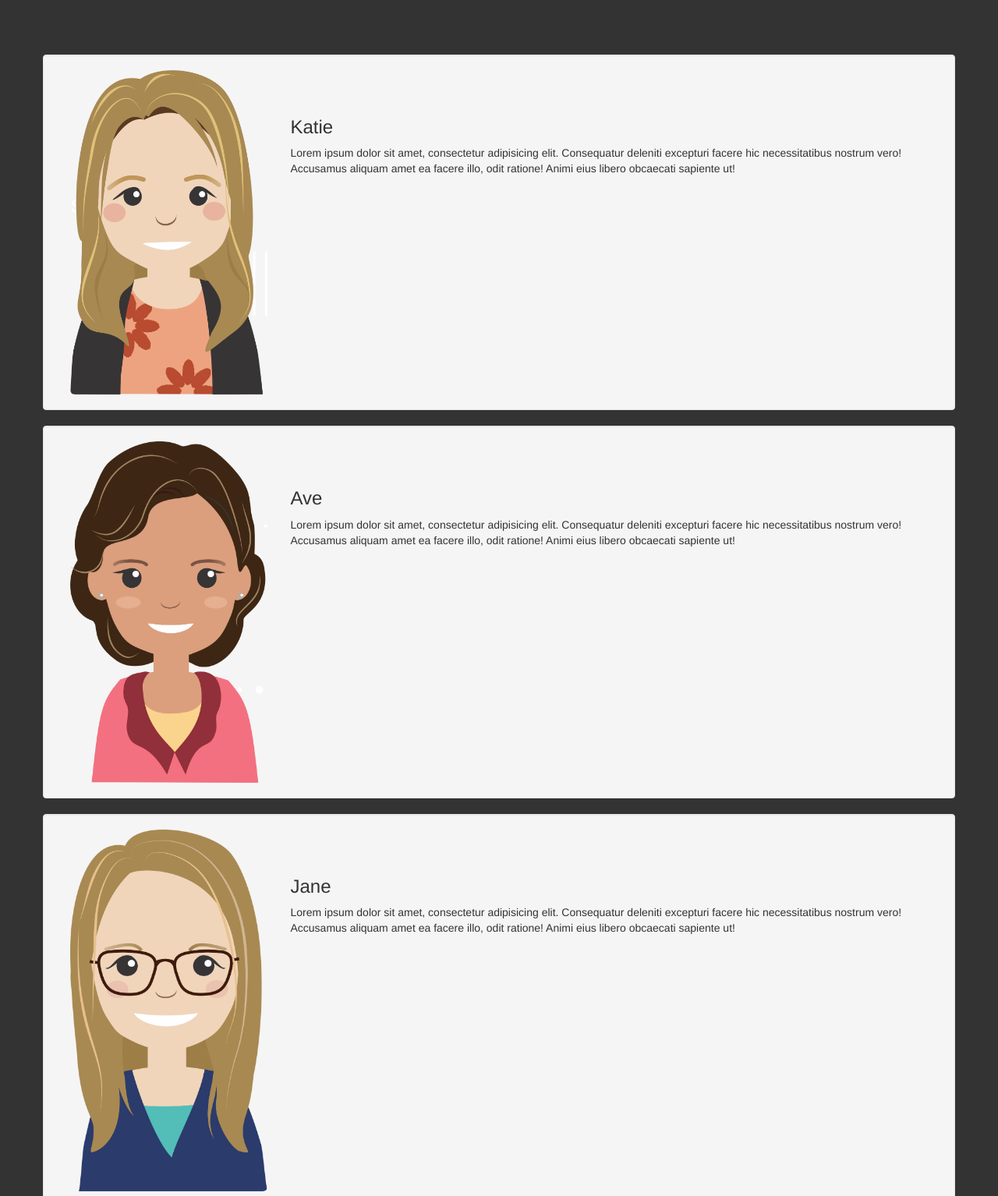
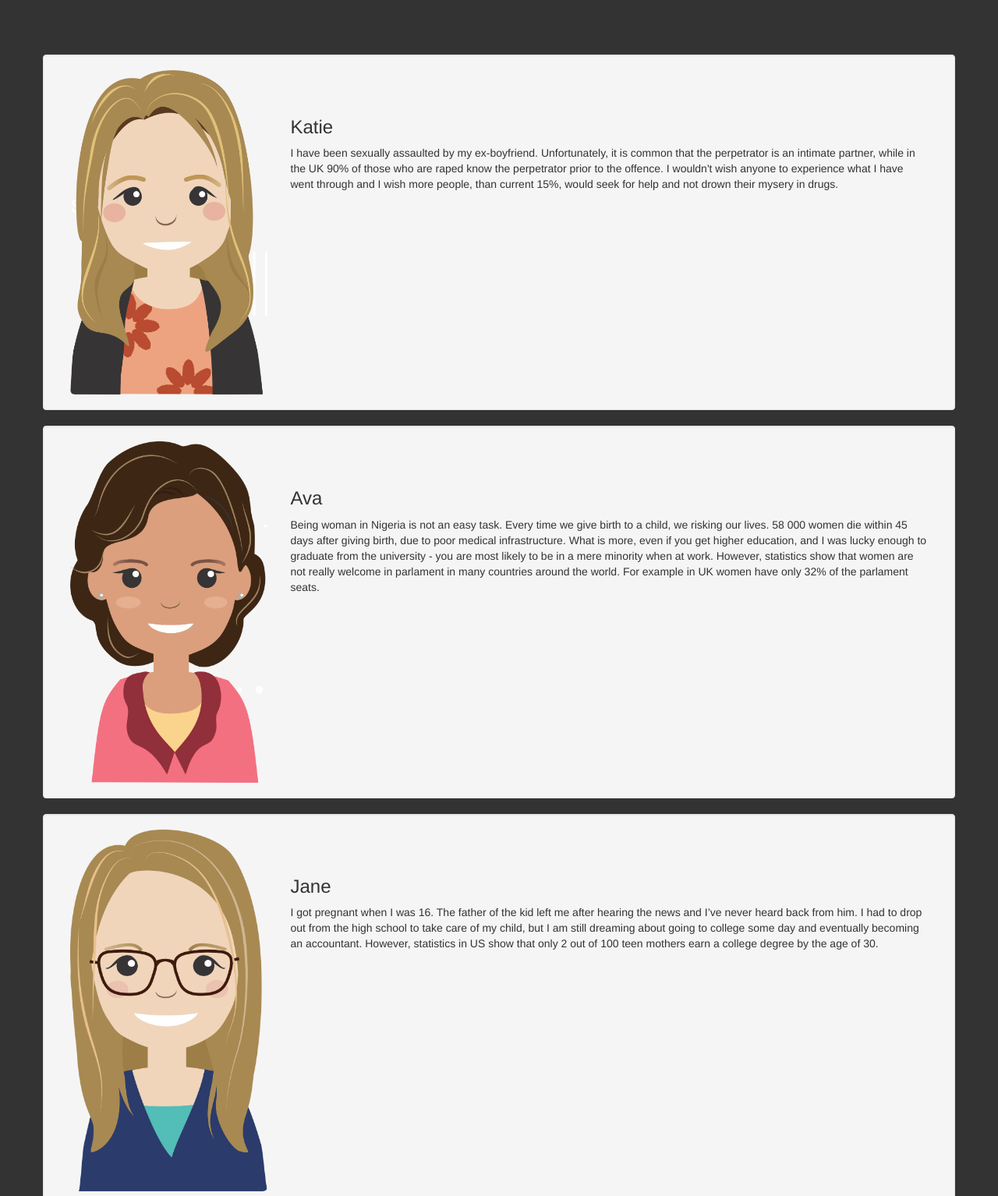
Before and after one commit to glasgow2017/team-14, a plain HTML site: page data.html in a window 1280 px wide. Shown: the top 1534 px of the page at 78% size. Drawn offline with Linux system fonts and the light colour scheme.

Commit message:
stories added

```diff
--- a/data.html
+++ b/data.html
@@ -21,35 +21,39 @@
             <br>
             <br>
             <h3>Katie</h3>
-            <p>Lorem ipsum dolor sit amet, consectetur adipisicing elit. Consequatur deleniti excepturi facere hic
-                necessitatibus nostrum vero! Accusamus aliquam amet ea facere illo, odit ratione! Animi eius libero
-                obcaecati sapiente ut!</p>
+            <p> I have been sexually assaulted by my ex-boyfriend. Unfortunately, it is common that the perpetrator is an intimate partner,
+			while in the UK 90% of those who are raped know the perpetrator prior to the offence.
+			I wouldn't wish anyone to experience what I have went through and I wish more people,
+			than current 15%, would seek for help and not drown their mysery in drugs. </p>
         </div>
     </div>
     <div class="row well">
         <div class="col-md-3">
-            <img src="images/Ava.png" class="img-responsive img-rounded" alt="Katie">
+            <img src="images/Ava.png" class="img-responsive img-rounded" alt="Ava">
         </div>
         <div class="col-md-9">
             <br>
             <br>
-            <h3>Ave</h3>
-            <p>Lorem ipsum dolor sit amet, consectetur adipisicing elit. Consequatur deleniti excepturi facere hic
-                necessitatibus nostrum vero! Accusamus aliquam amet ea facere illo, odit ratione! Animi eius libero
-                obcaecati sapiente ut!</p>
+            <h3>Ava</h3>
+            <p>Being woman in Nigeria is not an easy task. Every time we give birth to a child, we risking our lives.
+			58 000 women die within 45 days after giving birth, due to poor medical infrastructure. What is more, even if you get higher education,
+			and I was lucky enough to graduate from the university - you are most likely to be in a mere minority when at work. However,
+			statistics show that women are not really welcome in parlament in many countries around the world.
+			For example in UK women have only 32% of the parlament seats.</p>
         </div>
     </div>
     <div class="row well">
         <div class="col-md-3">
-            <img src="images/Jane.png" class="img-responsive img-rounded" alt="Katie">
+            <img src="images/Jane.png" class="img-responsive img-rounded" alt="Jane">
         </div>
         <div class="col-md-9">
             <br>
             <br>
             <h3>Jane</h3>
-            <p>Lorem ipsum dolor sit amet, consectetur adipisicing elit. Consequatur deleniti excepturi facere hic
-                necessitatibus nostrum vero! Accusamus aliquam amet ea facere illo, odit ratione! Animi eius libero
-                obcaecati sapiente ut!</p>
+            <p>I got pregnant when I was 16. The father of the kid left me after hearing the news and I’ve never heard back from him.
+			I had to drop out from the high school to take care of my child, but I am still dreaming about going to college some day
+			and eventually becoming an accountant. However, statistics in US show that only 2 out of 100 teen mothers earn a college
+			degree by the age of 30.</p>
         </div>
     </div>
 </div>
```
